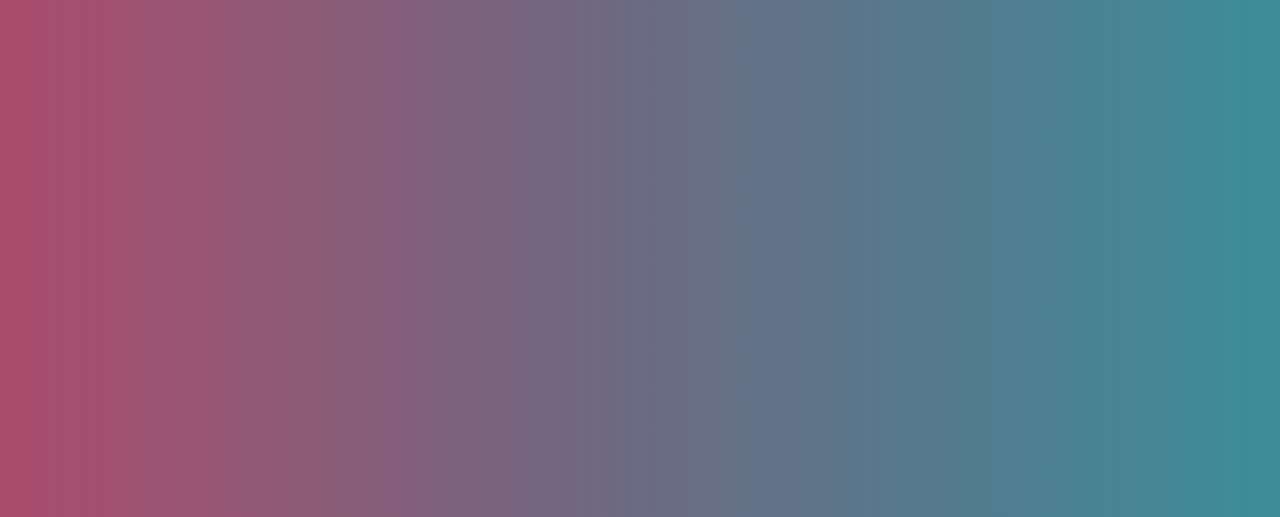
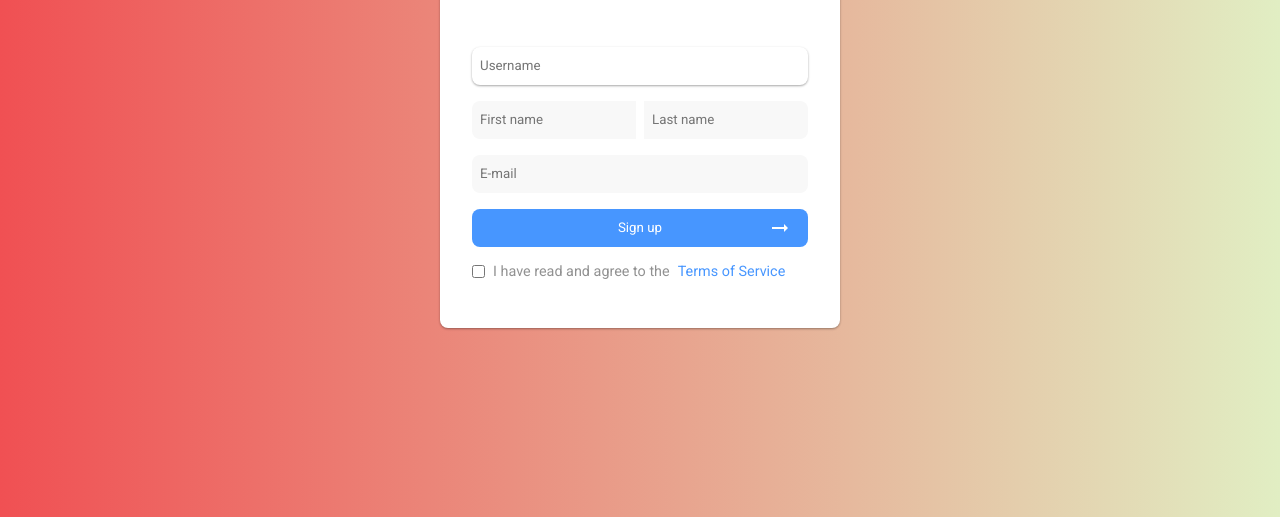
Before and after one commit to fakhara/assignment, a plain HTML site: page Index1.html in a window 1280 px wide. Shown: the part 283-800 px from the top of the page. Drawn offline with Linux system fonts and the light colour scheme.

Commit message:
registration form

```diff
--- a/Index1.html
+++ b/Index1.html
@@ -4,13 +4,55 @@
     <meta charset="UTF-8">
     <meta http-equiv="X-UA-Compatible" content="IE=edge">
     <meta name="viewport" content="width=device-width, initial-scale=1.0">
-    <title>Index 1</title>
     <link rel="stylesheet" type="text/css" href="style.css">
+    <link rel="preconnect" href="https://fonts.gstatic.com" />
+    <link href="https://fonts.googleapis.com/css2?family=Roboto:wght@100;300;400;500;700&display=swap"rel="stylesheet"/>
+    <title>Registration form</title>
 </head>
-<body class="box">
+<body>
 
-    <div class="center">
-
-    </div>
+    <div class="content">
+        <div class="form-wrap">
+          <div class="form-head">
+            <h1>Create account</h1>
+            <span>Already have an account? <a href="#">Sign in</a></span>
+          </div>
+          <form>
+            <section>
+              <input class="active" type="text" placeholder="Username" />
+            </section>
+            <section>
+              <section>
+                <input type="text" placeholder="First name" />
+              </section>
+              <section>
+                <input type="text" placeholder="Last name" />
+              </section>
+            </section>
+            <section>
+              <input type="email" placeholder="E-mail" />
+            </section>
+            <section>
+              <button>
+                <span>
+                  Sign up
+                </span>
+                <span>
+                  <object type="image/svg+xml" data="arrow.svg" class="logo">
+                  </object>
+                </span>
+              </button>
+            </section>
+            <section>
+              <section>
+                <input type="checkbox" />
+              </section>
+              <section>
+                I have read and agree to the <a href="#">Terms of Service</a>
+              </section>
+            </section>
+          </form>
+        </div>
+      </div>
 </body>
 </html>
--- a/style.css
+++ b/style.css
@@ -1,11 +1,163 @@
-.box{
-    background: linear-gradient(to right,#aa4b6b,#6b6b83, #3b8d99);
+*{
+    margin: 0;
+    padding: 0;
+    font-family: "Roboto", sans-serif;
 }
-.center{
+
+.content {
+    display: flex;
+    justify-content: center;
+    align-items: center;
+    background: #e1eec3; /* fallback for old browsers */
+    background: -webkit-linear-gradient(
+      to right,
+      #f05053,
+      #e1eec3
+    ); /* Chrome 10-25, Safari 5.1-6 */
+    background: linear-gradient(
+      to right,
+      #f05053,
+      #e1eec3
+    ); /* W3C, IE 10+/ Edge, Firefox 16+, Chrome 26+, Opera 12+, Safari 7+ */
+    width: 100%;
+    height: 100vh;
+    overflow: hidden;
+}
+
+.content .form-wrap {
+    width: 400px;
+    max-width: 90%;
+    min-height: 300px;
+    background-color: white;
+    border-radius: 8px;
+    display: flex;
+    justify-content: center;
+    align-items: center;
+    flex-direction: column;
+    box-shadow: 0 1px 3px rgba(0, 0, 0, 0.12), 0 1px 2px rgba(0, 0, 0, 0.24);
+    transition: all 0.3s cubic-bezier(0.25, 0.8, 0.25, 1);
+}
+
+.content .form-wrap a {
+    color: #4796ff;
+}
+
+form {
+    display: flex;
+    flex-direction: column;
+    width: 100%;
+    box-sizing: border-box;
+    padding: 2rem;
+    flex: 1;
+}
+
+.form-head {
+    display: flex;
+    justify-content: center;
+    align-items: center;
+    flex-direction: column;
+    flex-wrap: wrap;
+    width: 100%;
+    flex: none;
+    height: 100px;
+    padding-top: 0.5rem;
+}
+
+.form-head span {
+    margin-top: 0.5rem;
+}
+
+form section {
+    display: flex;
+    flex-direction: row;
+    color: #919191;
+    align-items: center;
+}
+
+form > section {
+    width: 100%;
+    margin-bottom: 1rem;
+    display: flex;
+    gap: 0.5rem;
+}
+
+form > section:last-of-type a {
+    margin-left: 0.5rem;
+    text-decoration: none;
+}
+
+form > section:last-of-type section:nth-of-type(2) {
+    text-decoration: none;
+    flex: none;
+    font-size: 0.9rem;
+}
+
+form > section:nth-child(2) > section:nth-child(1) input {
+    border-top-right-radius: 0;
+    border-bottom-right-radius: 0;
+}
+
+form > section:nth-child(2)  > section:nth-child(2)  input {
+    border-top-left-radius: 0;
+    border-bottom-left-radius: 0;
+}
+
+form input[type="text"],
+form input[type="email"] {
+    height: 38px;
+    border: none;
+    background: none;
+    outline: none;
+    background-color: #f8f8f8;
+    border-radius: 8px;
+    box-sizing: border-box;
+    padding: 0.5rem;
+    width: 100%;
+}
+
+form input[type="checkbox"] {
+    vertical-align: bottom;
+}
+
+form button {
+    border: none;
+    outline: none;
+    background: none;
+    background-color: #4796ff;
+    width: 100%;
+    border-radius: 8px;
+    height: 38px;
+    color: white;
+    transition: background-color 0.2s;
+    cursor: pointer;
+    position: relative;
+}
+
+form button span:last-of-type {
+    position: absolute;
+    right: 1rem;
+    top: 0;
+    bottom: 0;
     margin: auto;
-    width:40%;
-    height:70%;
-    border: 3px solid white;
-    padding:10px;
+    display: flex;
+    justify-content: center;
+    align-items: center;
+}
+
+  form button svg,
+  form button object {
+    width: 1.5rem;
 
 }
+
+  form button:hover {
+    background-color: 9dc7ff;
+    transition: background-color 0.2s;
+}
+
+input.active {
+    box-shadow: 0 1px 3px rgba(0, 0, 0, 0.12), 0 1px 2px rgba(0, 0, 0, 0.24);
+    transition: all 0.3s cubic-bezier(0.25, 0.8, 0.25, 1);
+    background-color: white !important;
+
+}
```
Also changed, not shown: arrow.svg (added).
